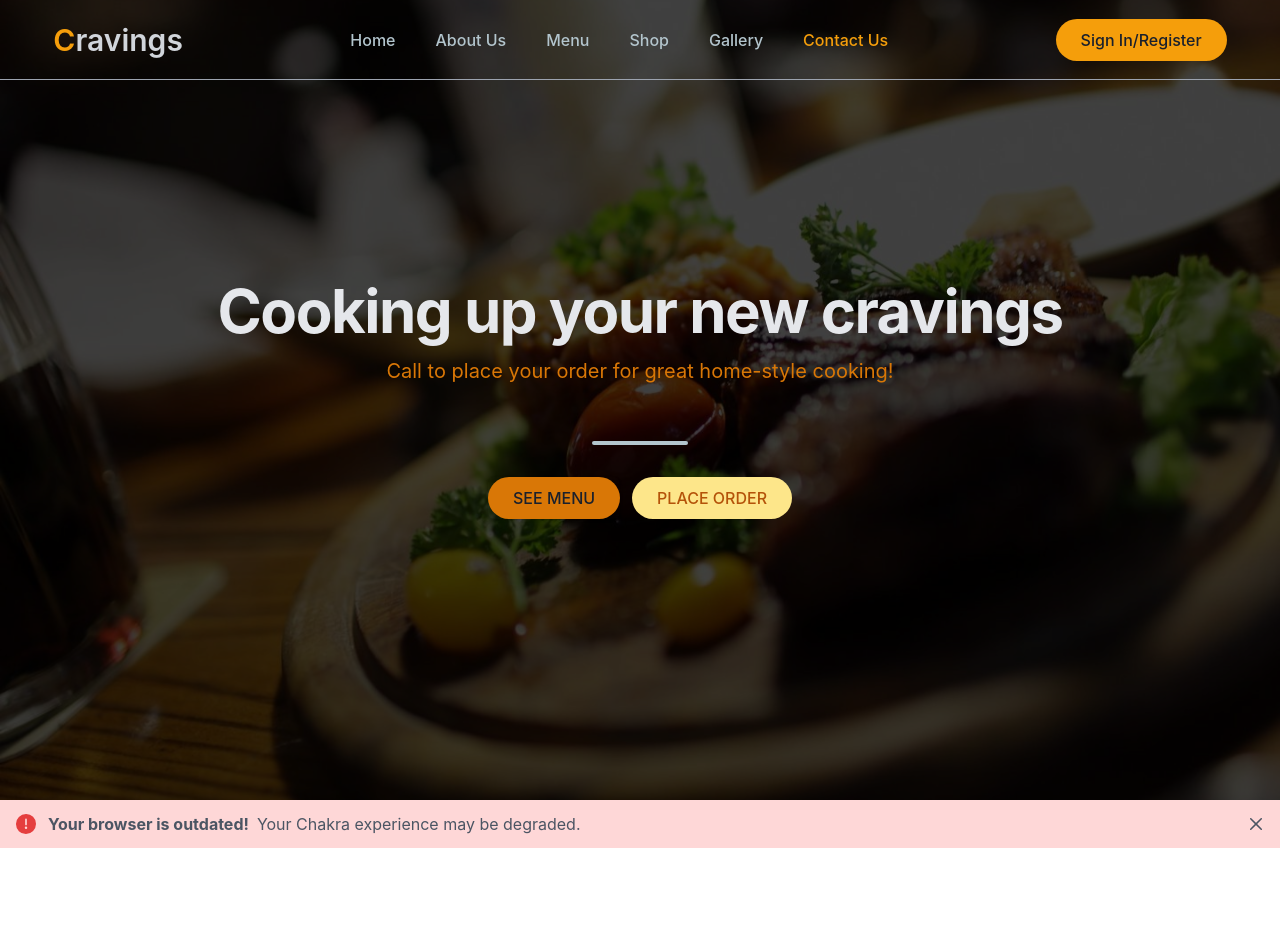
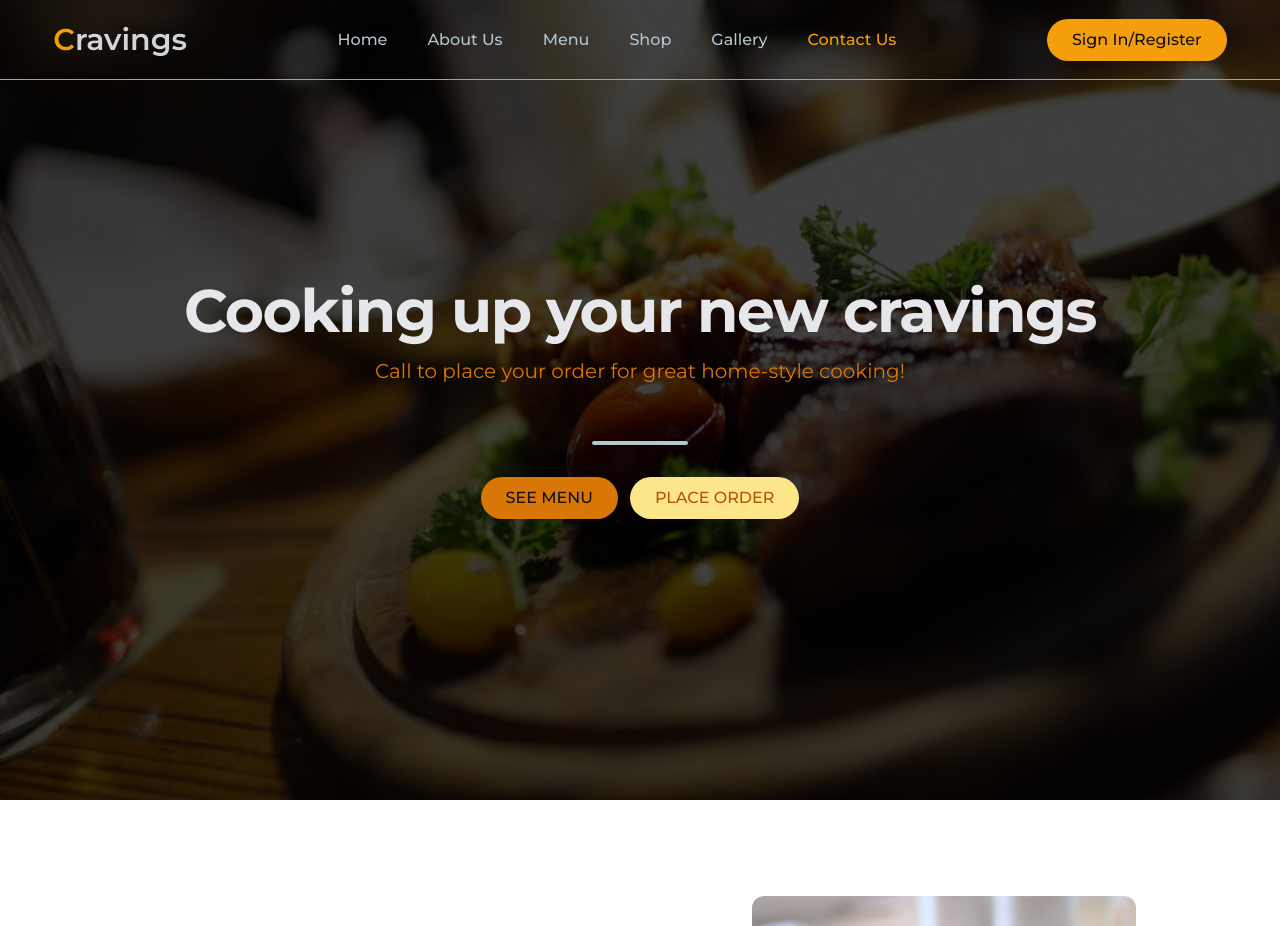
Before and after one commit to abionamike/nextjs-tasty-restaurant-app, a Next.js app: page / in a window 1280 px wide. Shown: the top 926 px of the page. Built offline with nearby package versions, Linux system fonts and the light colour scheme.

Commit message:
overlay removed

```diff
--- a/components/about/index.js
+++ b/components/about/index.js
@@ -1,20 +1,6 @@
-import {
-  Alert,
-  AlertIcon,
-  AlertTitle,
-  AlertDescription,
-  CloseButton
-} from "@chakra-ui/react"
-
 const About = () => {
   return (
     <section id="About" className="text-gray-600 body-font">
-      <Alert status="error">
-        <AlertIcon />
-        <AlertTitle mr={2}>Your browser is outdated!</AlertTitle>
-        <AlertDescription>Your Chakra experience may be degraded.</AlertDescription>
-        <CloseButton position="absolute" right="8px" top="8px" />
-      </Alert>
       <div className="mx-auto flex px-8 py-24 md:flex-row flex-col items-center justify-center">
         <div className="md:w-1/2 md:pr-16 flex flex-col mb-16 md:mb-0 items-center text-center">
           <div className="mb-10">
--- a/components/auth/signIn.js
+++ /dev/null
@@ -1,30 +0,0 @@
-import { Modal, ModalOverlay, ModalContent, ModalHeader, ModalFooter, ModalBody, ModalCloseButton, useDisclosure } from "@chakra-ui/react"
-
-const SignIn = () => {
-  const { isOpen, onOpen, onClose } = useDisclosure()
-  return (
-    <>
-      <Button onClick={onOpen}>Open Modal</Button>
-
-      <Modal isOpen={isOpen} onClose={onClose}>
-        <ModalOverlay />
-        <ModalContent>
-          <ModalHeader>Modal Title</ModalHeader>
-          <ModalCloseButton />
-          <ModalBody>
-            <Lorem count={2} />
-          </ModalBody>
-
-          <ModalFooter>
-            <Button colorScheme="blue" mr={3} onClick={onClose}>
-              Close
-            </Button>
-            <Button variant="ghost">Secondary Action</Button>
-          </ModalFooter>
-        </ModalContent>
-      </Modal>
-    </>
-  );
-}
-
-export default SignIn;
--- a/components/hero/index.js
+++ b/components/hero/index.js
@@ -1,19 +1,19 @@
 import { useState, useEffect } from 'react';
-import { Modal, ModalOverlay, ModalContent, ModalHeader, ModalFooter, ModalBody, Button, ModalCloseButton, useDisclosure } from "@chakra-ui/react"
 
 const Hero = () => {
   const [isHamburgerOpen, setIsHamburgerOpen ] = useState(false);
   const [background, setBackground] = useState('transparent border-gray-400');
-  const { isOpen, onOpen, onClose } = useDisclosure()
 
   const scrollFunc = () => {
     window.addEventListener('scroll', () => {
       window.scrollY > 60 ? setBackground('bg-black border-transparent') : setBackground('transparent border-gray-400');
     });
   }
+
   useEffect(() => {
     scrollFunc();
   }, []);
+
   return (
     <>
       <div id="Home" className="relative bg-gray-200 h-screen">
@@ -39,27 +39,10 @@ const Hero = () => {
                 <a href="#Contact" className="font-medium text-yellow-500 hover:text-yellow-600" onClick={() => setIsHamburgerOpen(!isHamburgerOpen)}>Contact Us</a>
               </div>
               <div className="hidden md:block">
-                <a onClick={onOpen} className="flex items-center justify-center px-4 py-2 border border-transparent text-sm md:text-base font-medium rounded-3xl bg-yellow-500 md:text-base md:px-6" href="#">Sign In/Register</a>
+                <a className="flex items-center justify-center px-4 py-2 border border-transparent text-sm md:text-base font-medium rounded-3xl bg-yellow-500 md:text-base md:px-6" href="#">Sign In/Register</a>
               </div>
             </div>
           </nav>
-          <Modal isOpen={isOpen} onClose={onClose}>
-            <ModalOverlay />
-            <ModalContent>
-              <ModalHeader>Modal Title</ModalHeader>
-              <ModalCloseButton />
-              <ModalBody>
-                Lorem ipsum dolor sit amet consectetur adipisicing elit. Repellendus, voluptatum libero officiis nulla aliquam earum excepturi quaerat magni aspernatur, eum expedita distinctio nisi similique, praesentium dolore! Dignissimos, ex aliquam voluptates nulla officia numquam, quae tenetur sapiente sunt dolores asperiores nemo est perferendis illum voluptatem ipsum blanditiis ea error rerum. Explicabo?
-              </ModalBody>
-
-              <ModalFooter>
-                <Button colorScheme="blue" mr={3} onClick={onClose}>
-                  Close
-                </Button>
-                <Button variant="ghost">Secondary Action</Button>
-              </ModalFooter>
-            </ModalContent>
-          </Modal>
           <div className={`${isHamburgerOpen ? '' : 'hidden'} fixed top-0 inset-x-0 p-2 transition duration-900 ease-in-out bg-gray-bgColor2 transform origin-top-right md:hidden z-10`}>
             <div className="rounded-lg shadow-md bg-white ring-1 ring-black ring-opacity-5 overflow-hidden">
               <div className="px-5 pt-4 flex items-center justify-end">
--- a/pages/_app.js
+++ b/pages/_app.js
@@ -1,12 +1,7 @@
 import '../styles/globals.css'
-import { ChakraProvider } from '@chakra-ui/react'
 
 function MyApp({ Component, pageProps }) {
-  return (
-  <ChakraProvider>
-    <Component {...pageProps} />
-  </ChakraProvider>
-  )
+  return <Component {...pageProps} />
 }
 
 export default MyApp
```
